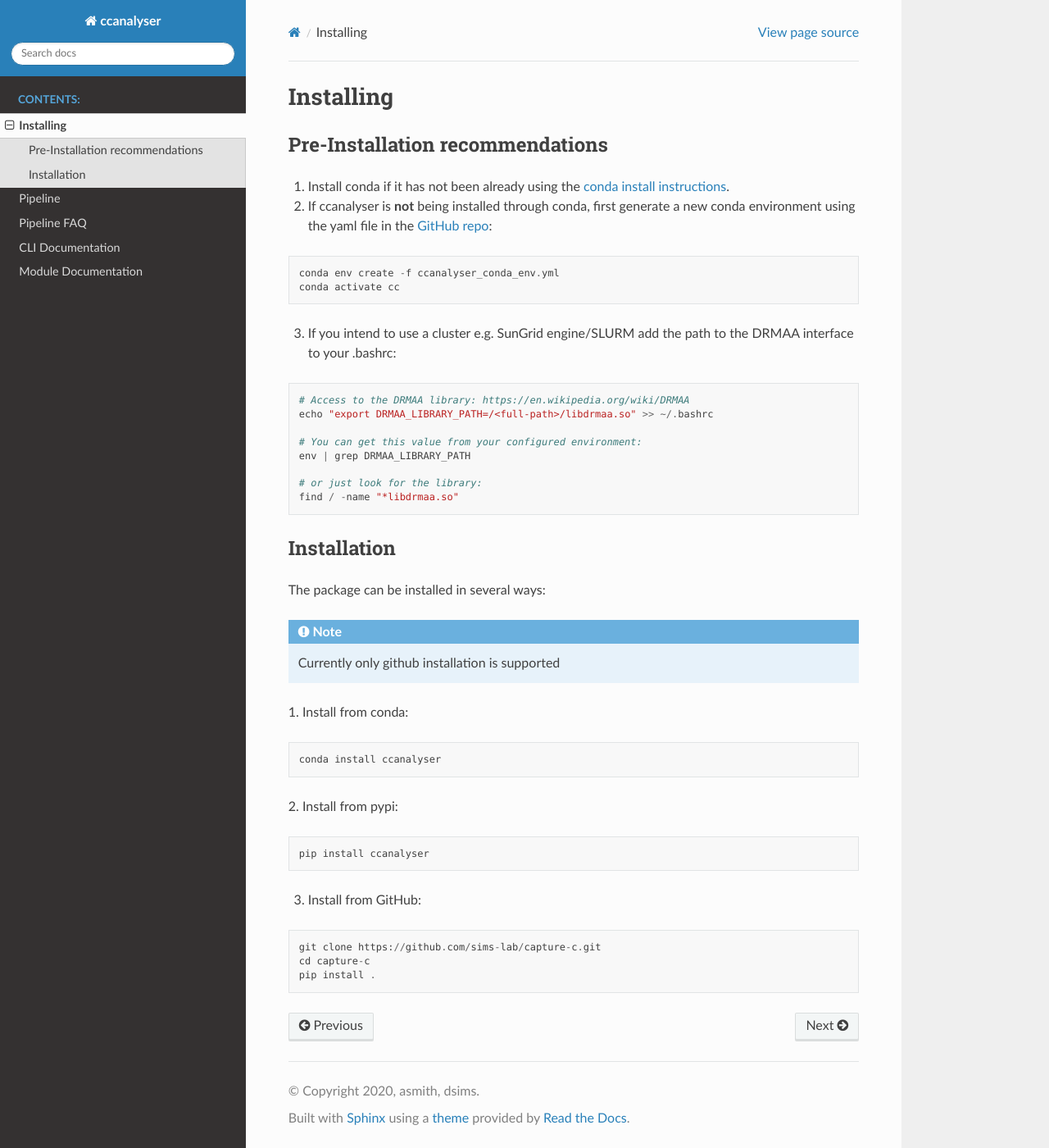
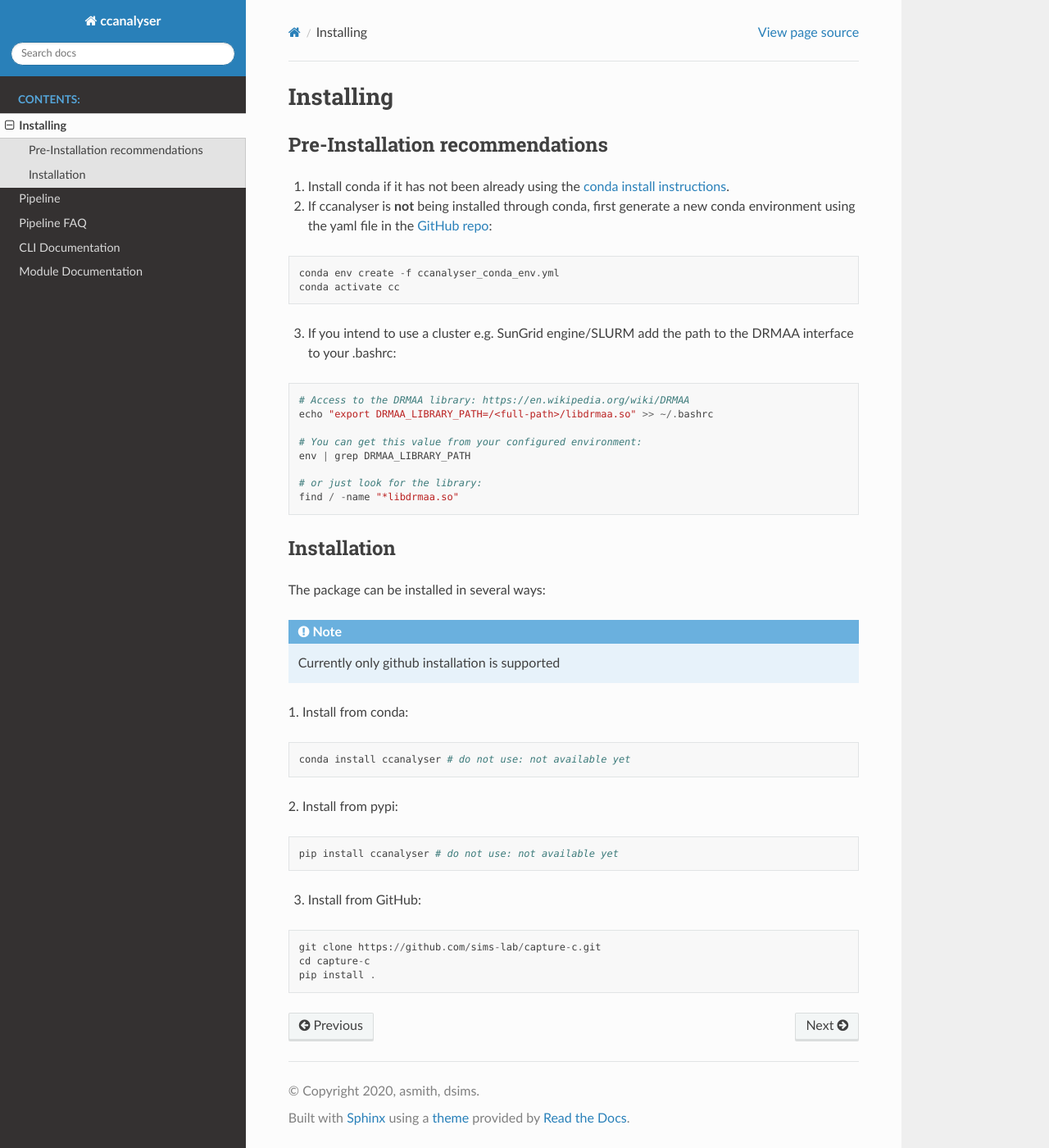
Before and after one commit to sims-lab/CapCruncher, a Sphinx documentation site: the page built from docs/installing.rst, in a window 1280 px wide and 1400 px high. Shown: the whole window at 82% size. Built offline with Sphinx 7.4.7 and the Read the Docs theme 2.0.0, drawn with Linux system fonts in a browser that asks for light colours.

Commit message:
repeatedly clarify commands that should not be used

```diff
--- a/docs/installing.rst
+++ b/docs/installing.rst
@@ -41,12 +41,12 @@ The package can be installed in several ways:
 1. Install from conda:
 ::
 
-    conda install ccanalyser
+    conda install ccanalyser # do not use: not available yet
 
 2. Install from pypi:
 ::
 
-    pip install ccanalyser
+    pip install ccanalyser # do not use: not available yet
 
 3. Install from GitHub:
 
```
